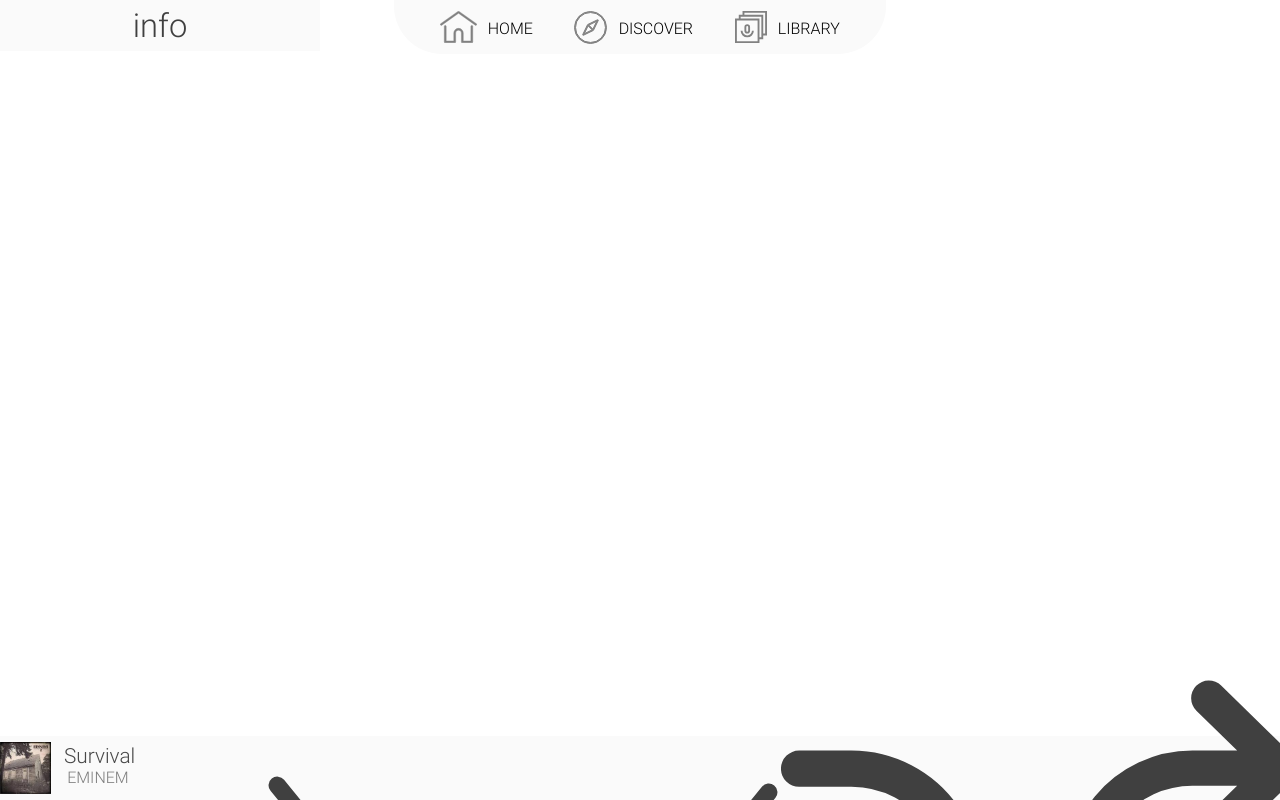
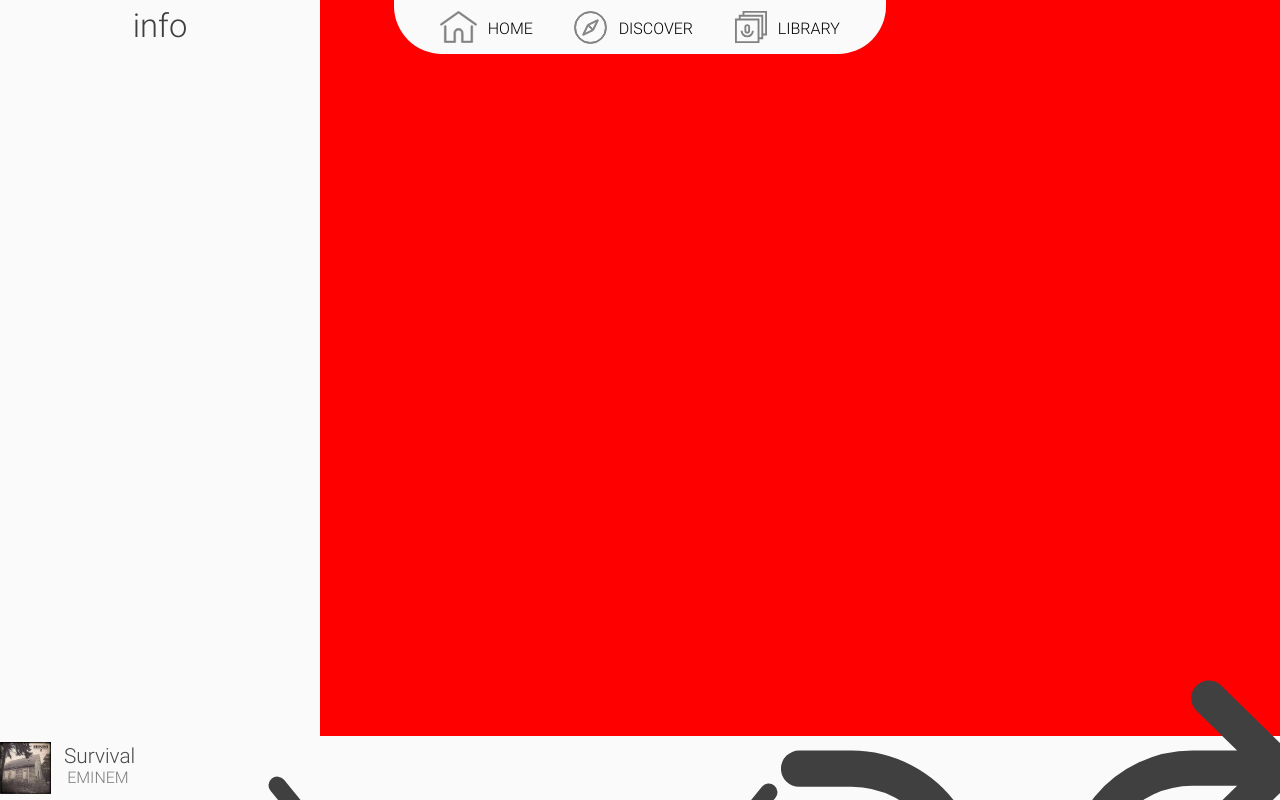
Before and after one commit to helagro/fria-play, a React (Create React App) app: page / in a window 1280 px wide. Built offline with nearby package versions, Linux system fonts and the light colour scheme.

Commit message:
solved playlistcomputerview main area height issue: the navbar is fixed => not a part of grid

```diff
--- a/src/components/style/PlayListComputerView.module.css
+++ b/src/components/style/PlayListComputerView.module.css
@@ -1,17 +1,19 @@
 .container{
     display: grid;
-    grid-template-rows: min-content 1fr min-content;
+    grid-template-rows: 1fr min-content;
     height: 100vh;
     width: 100vw;
+    align-content: stretch;
     align-items: stretch;
     overflow: hidden;
+    grid-template-columns: 100%;
 }
 
 .mainContent{
     display: grid;
     grid-template-columns: 1fr 3fr;
-    height: 100%;
-    width: 100%;
+    align-self: stretch;
+    background-color: red;
 }
 
 .infoPart{
```
